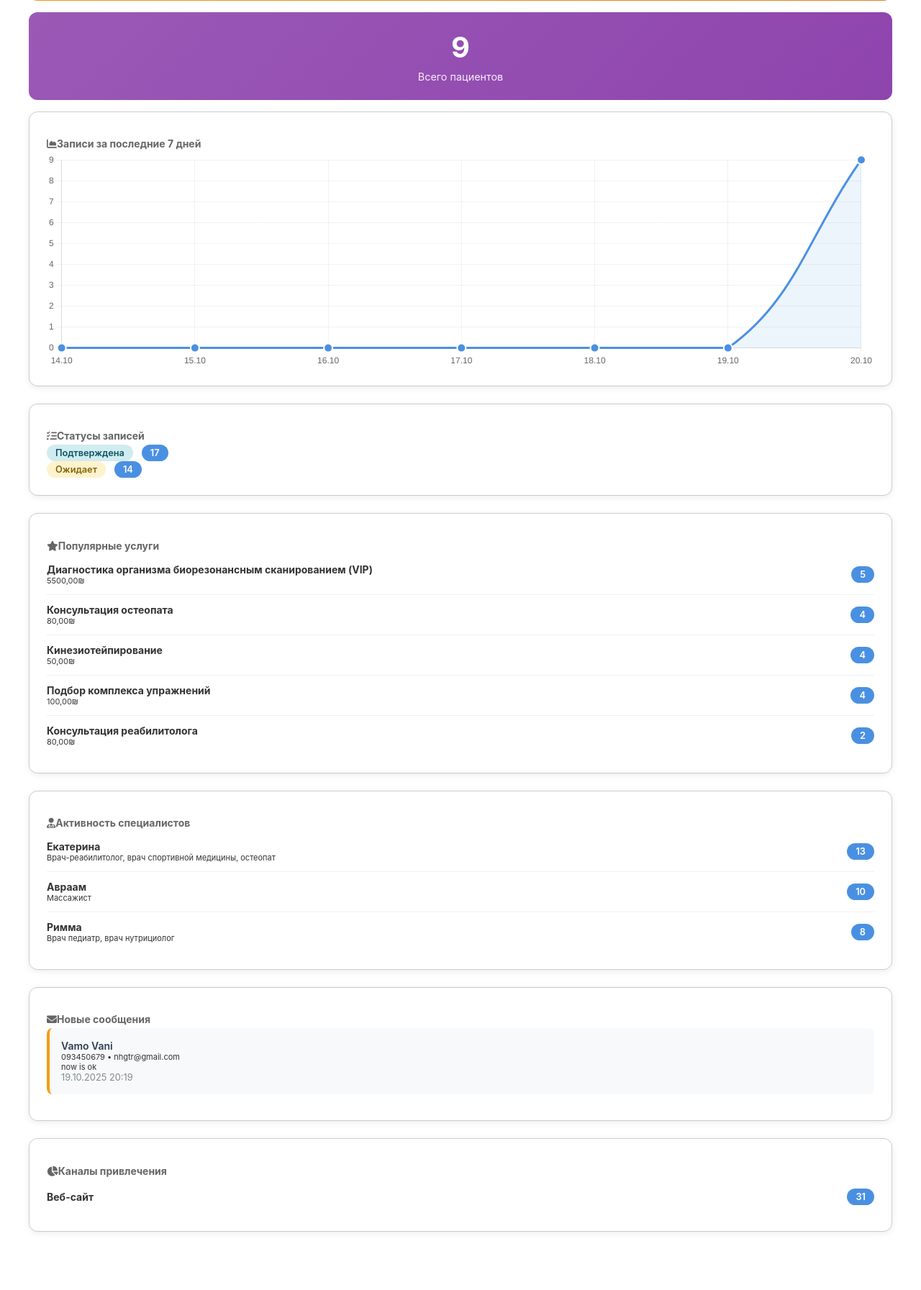
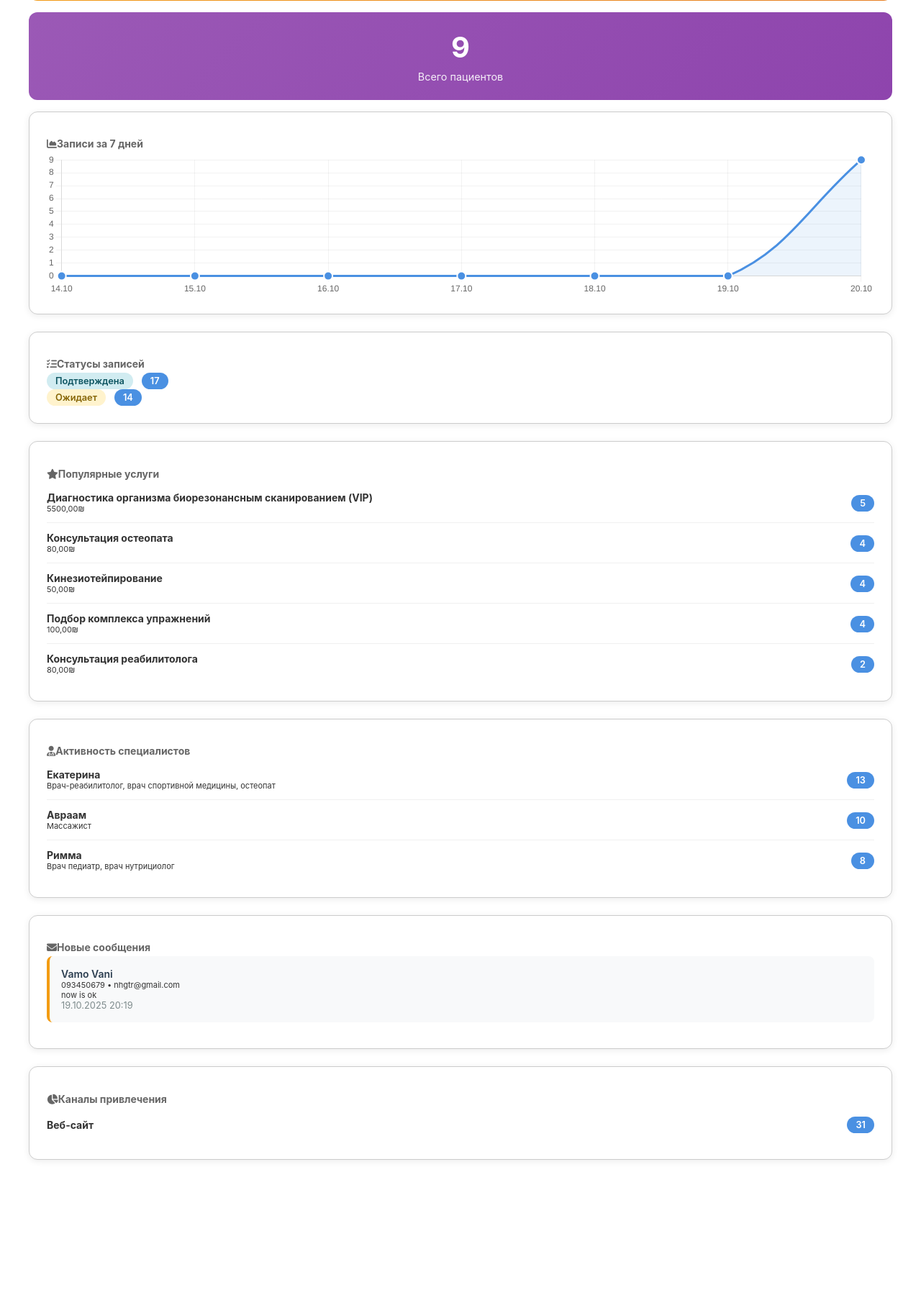
Before and after one commit to mihaelgubenko/HEALTH, a Django app: page /admin/dashboard/ in a window 1280 px wide. Shown: the part 754-2547 px from the top of the page at 72% size. After the commit the page ends 2366 px from the top, so only its background shows below. Run offline with Django 4.2, Linux system fonts and the light colour scheme; a user stored in the database is signed in; data comes from the database, SQL or seed files in the repository.

Commit message:
Улучшен дашборд: фильтрация по клику, компактный дизайн

```diff
--- a/templates/admin/dashboard.html
+++ b/templates/admin/dashboard.html
@@ -113,8 +113,16 @@
     }
 
     .chart-container {
-        height: 300px;
+        height: 200px;
         position: relative;
+    }
+
+    .count-badge:hover {
+        background: #007bff;
+        color: white;
+        transform: scale(1.1);
+        transition: all 0.2s;
+        cursor: pointer;
     }
 
     .dashboard-header {
@@ -183,20 +191,21 @@
 
 <div class="row">
     <!-- График записей -->
-    <div class="col-md-8">
+    <div class="col-md-6">
         <div class="dashboard-card">
-            <h3><i class="fas fa-chart-area me-2"></i>Записи за последние 7 дней</h3>
-            <div class="chart-container">
+            <h3><i class="fas fa-chart-area me-2"></i>Записи за 7 дней</h3>
+            <div class="chart-container" style="height: 200px;">
                 <canvas id="appointmentsChart"></canvas>
             </div>
         </div>
     </div>
 
     <!-- Статистика по статусам -->
-    <div class="col-md-4">
+    <div class="col-md-6">
         <div class="dashboard-card">
             <h3><i class="fas fa-tasks me-2"></i>Статусы записей</h3>
             {% for status in dashboard_data.appointments_by_status %}
+            <a href="{% url 'admin:core_appointment_changelist' %}?status__exact={{ status.status }}" style="text-decoration: none; color: inherit;">
                 <div class="status-item mb-2">
                     <span class="status-badge status-{{ status.status }}">
                         {% if status.status == 'pending' %}Ожидает
@@ -207,6 +216,7 @@
                     </span>
                     <span class="count-badge">{{ status.count }}</span>
                 </div>
+            </a>
             {% endfor %}
         </div>
     </div>
@@ -221,13 +231,15 @@
             <div class="service-item">
                 <div>
                     <strong>
-                        <a href="{% url 'admin:core_service_change' service.id %}" style="text-decoration: none; color: inherit;">
+                        <a href="{% url 'admin:core_service_change' service.id %}" style="text-decoration: none; color: inherit;" title="Редактировать услугу">
                             {{ service.name }}
                         </a>
                     </strong>
                     <div class="text-muted small">{{ service.price }}{{ service.currency }}</div>
                 </div>
+                <a href="{% url 'admin:core_appointment_changelist' %}?service__exact={{ service.id }}" style="text-decoration: none;" title="Показать записи на эту услугу">
                     <span class="count-badge">{{ service.appointment_count }}</span>
+                </a>
             </div>
             {% empty %}
             <p class="text-muted">Нет данных об услугах</p>
@@ -244,7 +256,7 @@
                 <div>
                     <strong>
                         {% if specialist.specialist__id %}
-                        <a href="{% url 'admin:core_specialist_change' specialist.specialist__id %}" style="text-decoration: none; color: inherit;">
+                        <a href="{% url 'admin:core_specialist_change' specialist.specialist__id %}" style="text-decoration: none; color: inherit;" title="Редактировать специалиста">
                             {{ specialist.specialist__name }}
                         </a>
                         {% else %}
@@ -253,7 +265,9 @@
                     </strong>
                     <div class="text-muted small">{{ specialist.specialist__specialty }}</div>
                 </div>
+                <a href="{% url 'admin:core_appointment_changelist' %}?specialist__exact={{ specialist.specialist__id }}" style="text-decoration: none;" title="Показать записи к этому специалисту">
                     <span class="count-badge">{{ specialist.appointment_count }}</span>
+                </a>
             </div>
             {% empty %}
             <p class="text-muted">Нет данных о специалистах</p>
```
Lines whose indentation alone changed are shown as unchanged.
